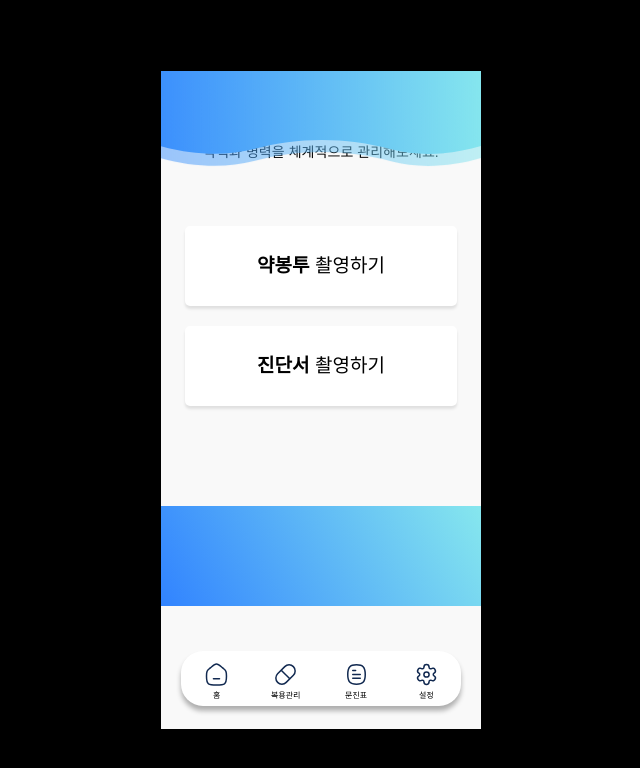
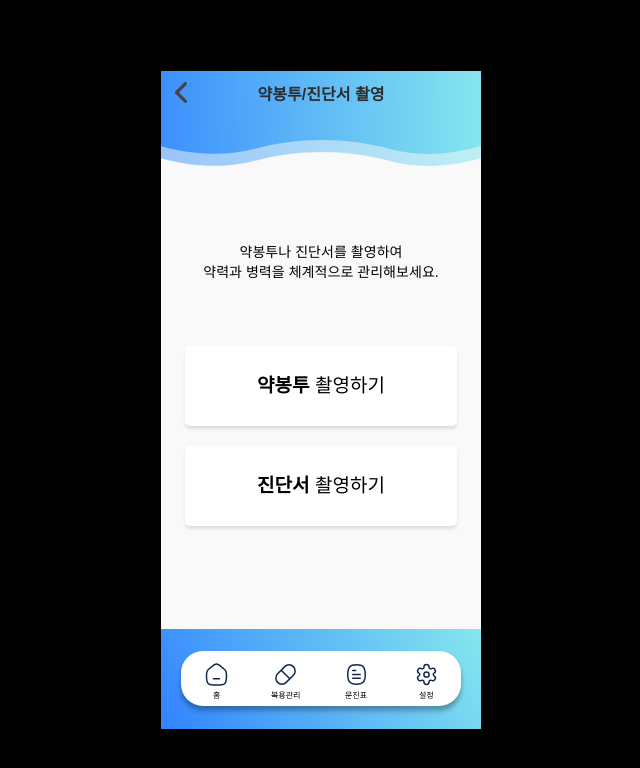
Before and after one commit to MedicineMadeByMother-Mayak/ChukChuk-yaksa, a Vue app in the folder frontend/chuckchuck_front/: page /ocrlist in a window 1280 px wide. Shown: the top 768 px of the page, without its empty margins (319-959 px from the left). Built offline with nearby package versions, Linux system fonts and the light colour scheme; no server answers; sample sign-in values are in the browser's storage; a web font is replaced by a local one; what vue3-touch-events would draw is missing.

Commit message:
푸터 수정 완료

```diff
--- a/frontend/chuckchuck_front/src/common/FooterColor.vue
+++ b/frontend/chuckchuck_front/src/common/FooterColor.vue
@@ -6,7 +6,19 @@
 
 <style scoped>
 .footer {
+  display: none; /* 기본적으로는 표시하지 않음 */
+  position: absolute;
+  left: 0;
+  bottom: 0;
+  max-width: 320px;
+  width: 100%;
   background: linear-gradient(60deg, #3183ff 0%, #86e7ee 100%);
   height: 100px;
 }
+
+@media (min-height: 658px) {
+  .footer {
+    display: block; /* 화면의 높이가 658픽셀 이상일 때만 표시 */
+  }
+}
 </style>
--- a/frontend/chuckchuck_front/src/common/Form/HeaderFormOnlyString.vue
+++ b/frontend/chuckchuck_front/src/common/Form/HeaderFormOnlyString.vue
@@ -27,7 +27,7 @@ const props = defineProps({
 .header-background-color {
   width: 100%;
   background-color: transparent;
-  position: sticky;
+  position: absolute;
   top: 0;
   z-index: 999;
 }
--- a/frontend/chuckchuck_front/src/common/Wave.vue
+++ b/frontend/chuckchuck_front/src/common/Wave.vue
@@ -4,6 +4,7 @@
 -->
 
 <template>
+  <HeaderFormOnlyString :title="title" :Link="Link" />
   <header :style="{ height }">
     <div class="container">
       <img :src="wave" id="pin" />
@@ -14,6 +15,7 @@
 </template>
 
 <script setup>
+import HeaderFormOnlyString from "@/common/Form/HeaderFormOnlyString.vue";
 import { ref, onMounted } from "vue";
 import wave from "@/assests/img/waves/wave.svg";
 import wave1 from "@/assests/img/waves/wave-1.svg";
@@ -23,7 +25,15 @@ import wave3 from "@/assests/img/waves/wave-3.svg";
 const props = defineProps({
   height: {
     type: Number,
-    default: "500px",
+    default: "120px",
+  },
+  title: {
+    type: String,
+    default: "title : 제목, height 높이",
+  },
+  Link: {
+    type: String,
+    default: "home",
   },
 });
 
@@ -37,7 +47,6 @@ const handleAnimationEnd = () => {
 <style scoped>
 header {
   background-color: #f9f9f9;
-  height: 10vh;
 }
 
 .container {
--- a/frontend/chuckchuck_front/src/views/ocr_list/OcrListView.vue
+++ b/frontend/chuckchuck_front/src/views/ocr_list/OcrListView.vue
@@ -21,7 +21,6 @@
 </template>
 
 <script setup>
-import Wave from "@/common/Wave.vue";
 import Footer from "@/common/FooterColor.vue";
 import OcrSelectView from "@/views/ocr_list/OcrSelectView.vue";
 import FilmingView from "@/views/ocr_list/FilmingView.vue";
--- a/frontend/chuckchuck_front/src/views/ocr_list/OcrSelectView.vue
+++ b/frontend/chuckchuck_front/src/views/ocr_list/OcrSelectView.vue
@@ -1,6 +1,6 @@
 <template>
   <div class="base-backgound-color">
-    <Wave title="약봉투/진단서 촬영" height="0px" Link="home" />
+    <Wave title="약봉투/진단서 촬영" height="120px" Link="home" />
     <!-- OcrListView -->
     <div class="text">
       <div>약봉투나 진단서를 촬영하여</div>
--- a/frontend/chuckchuck_front/src/views/pill_pic/PIllPicView.vue
+++ b/frontend/chuckchuck_front/src/views/pill_pic/PIllPicView.vue
@@ -1,7 +1,7 @@
 <template>
   <section>
     <div class="base-backgound-color">
-      <Wave title="사진으로 약찾기" height="10px" />
+      <Wave title="사진으로 약찾기" height="100px" />
 
       <div class="container">
         <!-- Text -->
--- a/frontend/chuckchuck_front/src/views/pill_search/PillSearchView.vue
+++ b/frontend/chuckchuck_front/src/views/pill_search/PillSearchView.vue
@@ -1,7 +1,7 @@
 <template>
   <!-- PillSearchView(약검색) -->
   <div class="basic-background">
-    <Wave title="약 검색" height="1px" />
+    <Wave title="약 검색" height="85px" />
     <div style="padding: 8%; padding-bottom: 0">
       <SearchBar
         class="searchBar"
--- a/frontend/chuckchuck_front/src/views/user_pill_effect/UserPillEffectView.vue
+++ b/frontend/chuckchuck_front/src/views/user_pill_effect/UserPillEffectView.vue
@@ -1,6 +1,6 @@
 <template>
-  <HeaderForm class="header-form" title="약효기록" height="160px">
-    <div class="header-content">
+  <HeaderForm class="header-form" title="약효기록" height="200px">
+    <div class="header-content" style="margin-top: 90px">
       <SearchBar
         @input="input"
         :value="keyword"
@@ -259,7 +259,7 @@ const debouncedInput = _.debounce(async (value) => {
   border: none;
   background-color: white;
   width: 55px;
-  height: 21px;
+  height: 100%;
   padding: 3px 10px;
   margin: 0px;
   cursor: pointer;
@@ -285,7 +285,7 @@ const debouncedInput = _.debounce(async (value) => {
   color: #ffffff;
   font-weight: bold;
   width: 65px;
-  height: 21px;
+  height: 100%;
   border-radius: 5px;
   padding: 3px;
   font-size: 11px;
```
